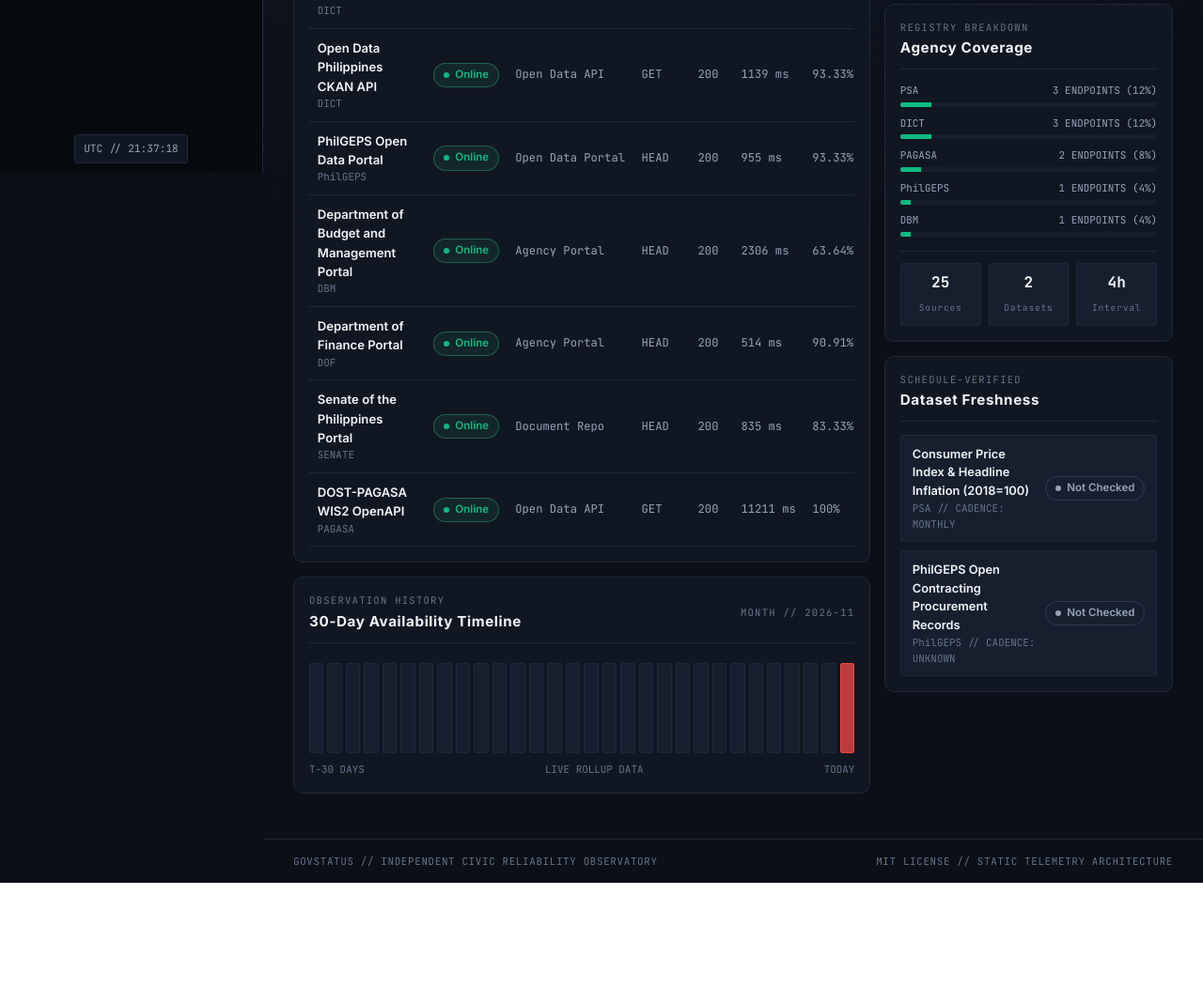
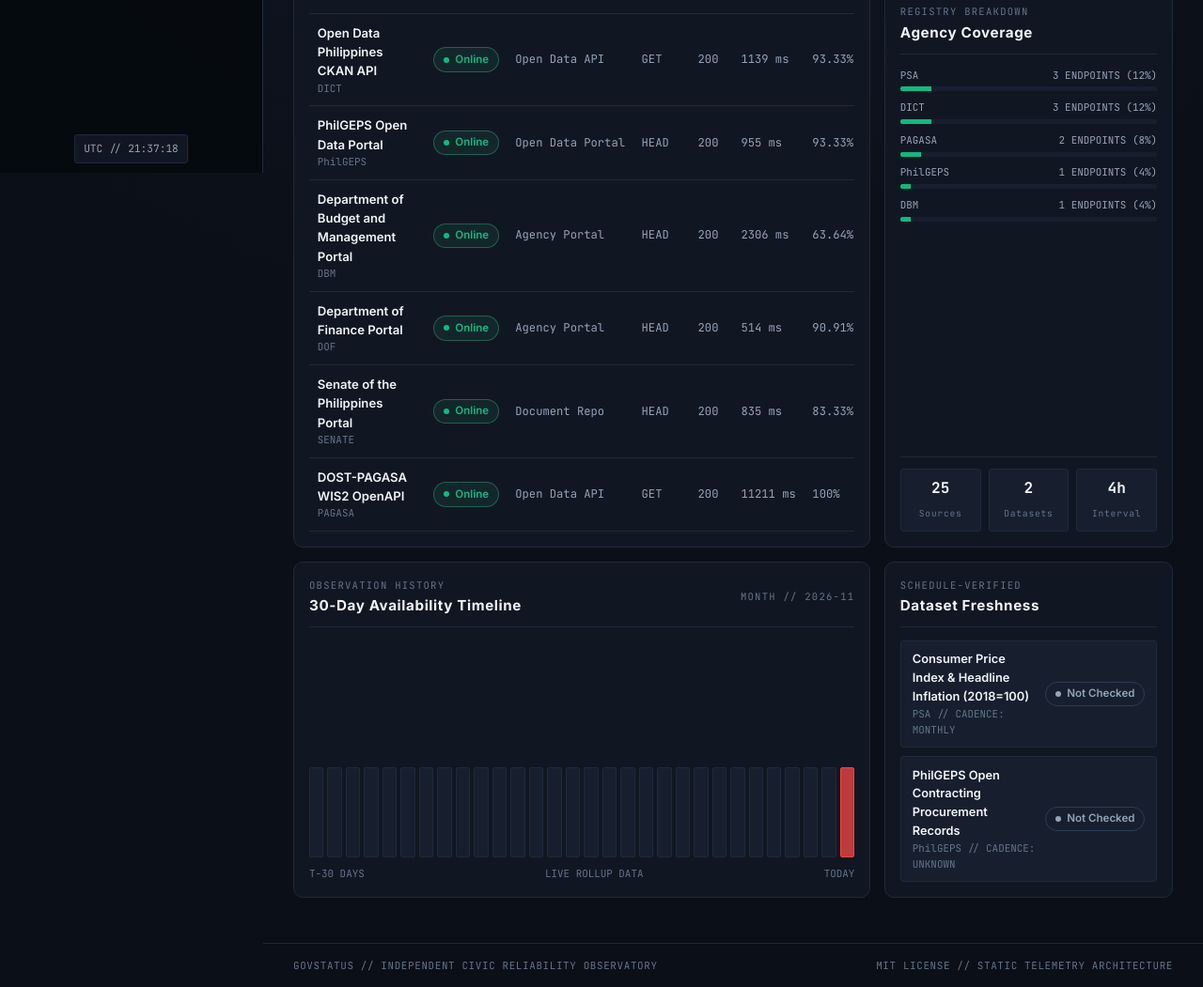
Before and after one commit to deleonnathaniel18-crypto/govwatch, a plain HTML site: page site/index.html in a window 1280 px wide. Shown: the part 616-1667 px from the top of the page at 94% size. Before the commit the page ends 1556 px from the top, so only its background shows below. Drawn offline with Linux system fonts and the light colour scheme.

Commit message:
style: remove eyebrow line and align Overview grid card heights

```diff
--- a/site/index.html
+++ b/site/index.html
@@ -49,7 +49,6 @@
     <section id="view-overview" class="view active">
       <div class="hud-header">
         <div>
-          <div class="eyebrow">Philippine Government Information Observatory</div>
           <div class="title-row">
             <h1>Reliability Overview</h1>
             <span class="shift-tag" id="lastSyncTag">Awaiting first run</span>
@@ -64,8 +63,7 @@
       <div class="kpi-grid" id="kpiGrid"></div>
 
       <div class="command-grid">
-        <!-- LEFT COLUMN -->
-        <div class="col-main">
+        <!-- ROW 1 LEFT -->
         <section class="hud-panel">
           <div class="panel-head">
             <div>
@@ -94,20 +92,8 @@
           <div id="overviewMobileAccordion" class="mobile-accordion mobile-only"></div>
         </section>
 
-          <section class="hud-panel">
-            <div class="panel-head">
-              <div>
-                <div class="eyebrow">Observation History</div>
-                <h2>30-Day Availability Timeline</h2>
-              </div>
-              <span class="eyebrow" id="historyMonthLabel">No samples yet</span>
-            </div>
-            <div id="overviewTelemetryChart" class="telemetry-bars-box"></div>
-          </section>
-        </div>
-
-        <!-- RIGHT COLUMN -->
-        <div class="col-side">
+        <!-- ROW 1 RIGHT -->
+        <div class="side-stack">
           <section class="hud-panel">
             <div class="panel-head">
               <div>
@@ -119,7 +105,7 @@
             <div id="watchDeskList"></div>
           </section>
 
-          <section class="hud-panel">
+          <section class="hud-panel panel-grow">
             <div class="panel-head">
               <div>
                 <div class="eyebrow">Registry Breakdown</div>
@@ -142,8 +128,22 @@
               </div>
             </div>
           </section>
+        </div>
 
-          <section class="hud-panel">
+        <!-- ROW 2 LEFT -->
+        <section class="hud-panel panel-col">
+          <div class="panel-head">
+            <div>
+              <div class="eyebrow">Observation History</div>
+              <h2>30-Day Availability Timeline</h2>
+            </div>
+            <span class="eyebrow" id="historyMonthLabel">No samples yet</span>
+          </div>
+          <div id="overviewTelemetryChart" class="telemetry-bars-box"></div>
+        </section>
+
+        <!-- ROW 2 RIGHT -->
+        <section class="hud-panel panel-col">
           <div class="panel-head">
             <div>
               <div class="eyebrow">Schedule-Verified</div>
@@ -152,7 +152,6 @@
           </div>
           <div id="overviewDatasetList" class="watch-list"></div>
         </section>
-        </div>
       </div>
     </section>
 
--- a/site/styles.css
+++ b/site/styles.css
@@ -494,13 +494,32 @@ main.container {
   display: grid;
   grid-template-columns: minmax(0, 2fr) minmax(300px, 1fr);
   gap: 0.9rem;
-  align-items: start;
+  align-items: stretch;
 }
 
-.col-main, .col-side {
+.side-stack {
   display: flex;
   flex-direction: column;
   gap: 0.9rem;
+  min-width: 0;
+}
+
+.panel-grow, .panel-col {
+  display: flex;
+  flex-direction: column;
+  height: 100%;
+}
+
+.panel-grow {
+  flex: 1;
+}
+
+.panel-grow .mini-stats-row {
+  margin-top: auto;
+}
+
+.panel-col .telemetry-bars-box {
+  flex: 1;
 }
 
 .hud-panel {
```
Lines whose indentation alone changed are shown as unchanged.
